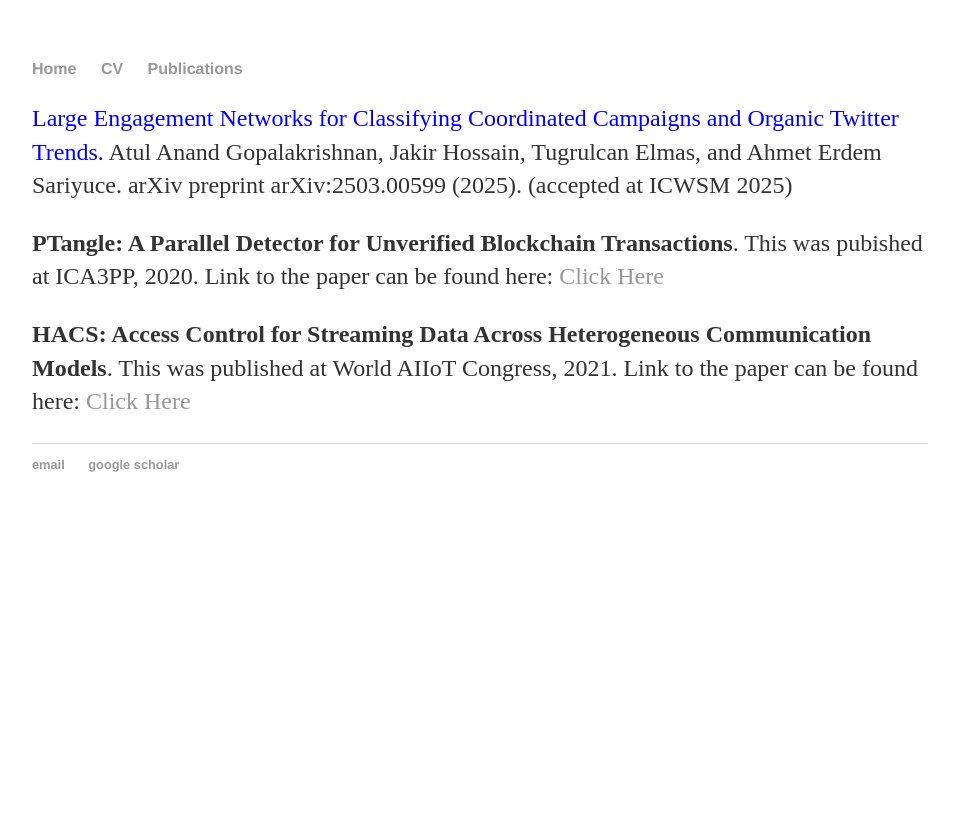
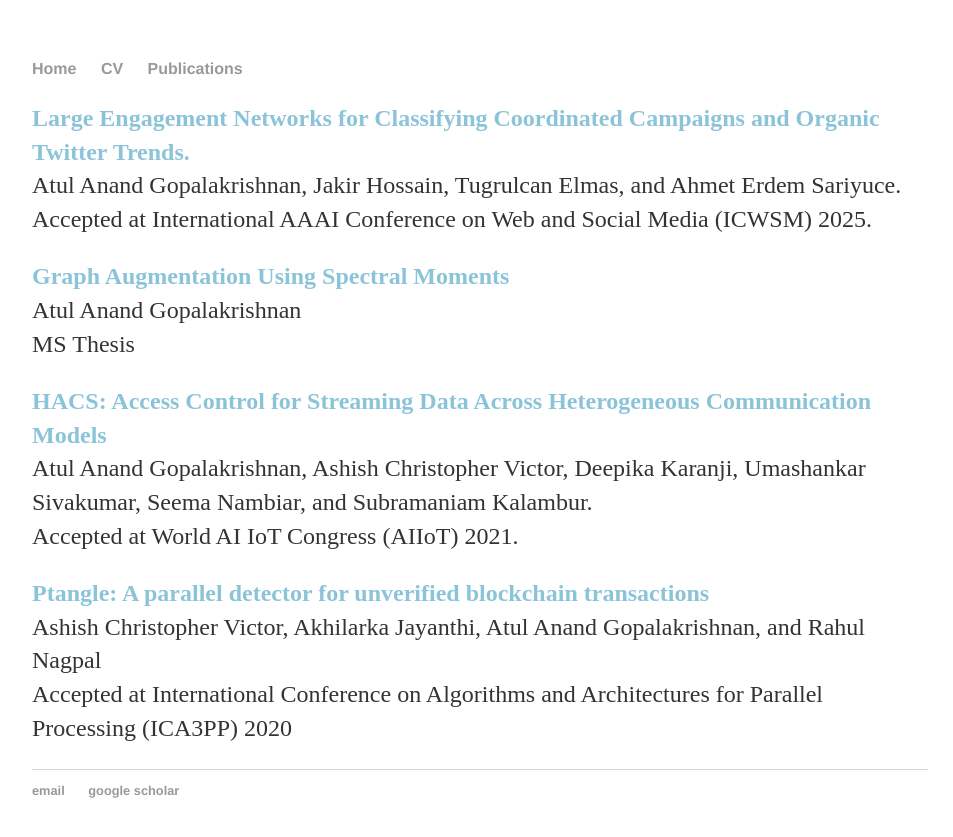
Before and after one commit to atul1234anand/atul1234anand.github.io, a Jekyll site: the page built from publications/index.html, in a window 1280 px wide. Shown: the top 837 px of the page, without its empty margins (160-1113 px from the left). Built offline with Jekyll 4.4.1, drawn with Linux system fonts in a browser that asks for light colours.

Commit message:
Update index.html

```diff
--- a/publications/index.html
+++ b/publications/index.html
@@ -5,14 +5,34 @@ title: Publications
 
 <div class="publications">
 	<p>
-        <a href = "https://arxiv.org/abs/2503.00599" style="color: blue;">
-	Large Engagement Networks for Classifying Coordinated Campaigns and Organic Twitter Trends.
-	</a>
-	Atul Anand Gopalakrishnan, Jakir Hossain, Tugrulcan Elmas, and Ahmet Erdem Sariyuce.
-	arXiv preprint arXiv:2503.00599 (2025). (accepted at ICWSM 2025)
+        <a href = "https://arxiv.org/abs/2503.00599" style="color:#8bc4d8;">
+	<strong>Large Engagement Networks for Classifying Coordinated Campaigns and Organic Twitter Trends.</strong>
+	</a> <br>
+	Atul Anand Gopalakrishnan, Jakir Hossain, Tugrulcan Elmas, and Ahmet Erdem Sariyuce. <br>
+	Accepted at International AAAI Conference on Web and Social Media (ICWSM) 2025.
 	</p>
 
-	<p> <strong> PTangle: A Parallel Detector for Unverified Blockchain Transactions</strong>. This was pubished at ICA3PP, 2020. Link to the paper can be found here: <a href = "https://www.researchgate.net/publication/345897517_PTangle_A_Parallel_Detector_for_Unverified_Blockchain_Transactions">Click Here</a>
-	<p> <strong> HACS: Access Control for Streaming Data Across Heterogeneous Communication Models</strong>. This was published at World AIIoT Congress, 2021. Link to the paper can be found here: <a href = "https://ieeexplore.ieee.org/document/9454185">Click Here</a>
+	<p>
+        <a href = "https://surface.syr.edu/cgi/viewcontent.cgi?article=1702&context=thesis" style="color:#8bc4d8;">
+	<strong>Graph Augmentation Using Spectral Moments</strong>
+	</a> <br>
+	Atul Anand Gopalakrishnan <br>
+	MS Thesis
+	</p>
 
+	<p>
+        <a href = "https://ieeexplore.ieee.org/abstract/document/9454185" style="color:#8bc4d8;">
+	<strong>HACS: Access Control for Streaming Data Across Heterogeneous Communication Models</strong>
+	</a> <br>
+	Atul Anand Gopalakrishnan, Ashish Christopher Victor, Deepika Karanji, Umashankar Sivakumar, Seema Nambiar, and Subramaniam Kalambur. <br>
+	Accepted at World AI IoT Congress (AIIoT) 2021.
+	</p>
+
+	<p>
+        <a href = "https://ieeexplore.ieee.org/abstract/document/9454185" style="color:#8bc4d8;">
+	<strong>Ptangle: A parallel detector for unverified blockchain transactions</strong>
+	</a> <br>
+	Ashish Christopher Victor, Akhilarka Jayanthi, Atul Anand Gopalakrishnan, and Rahul Nagpal <br>
+	Accepted at International Conference on Algorithms and Architectures for Parallel Processing (ICA3PP) 2020
+	</p>
 </div>
```
